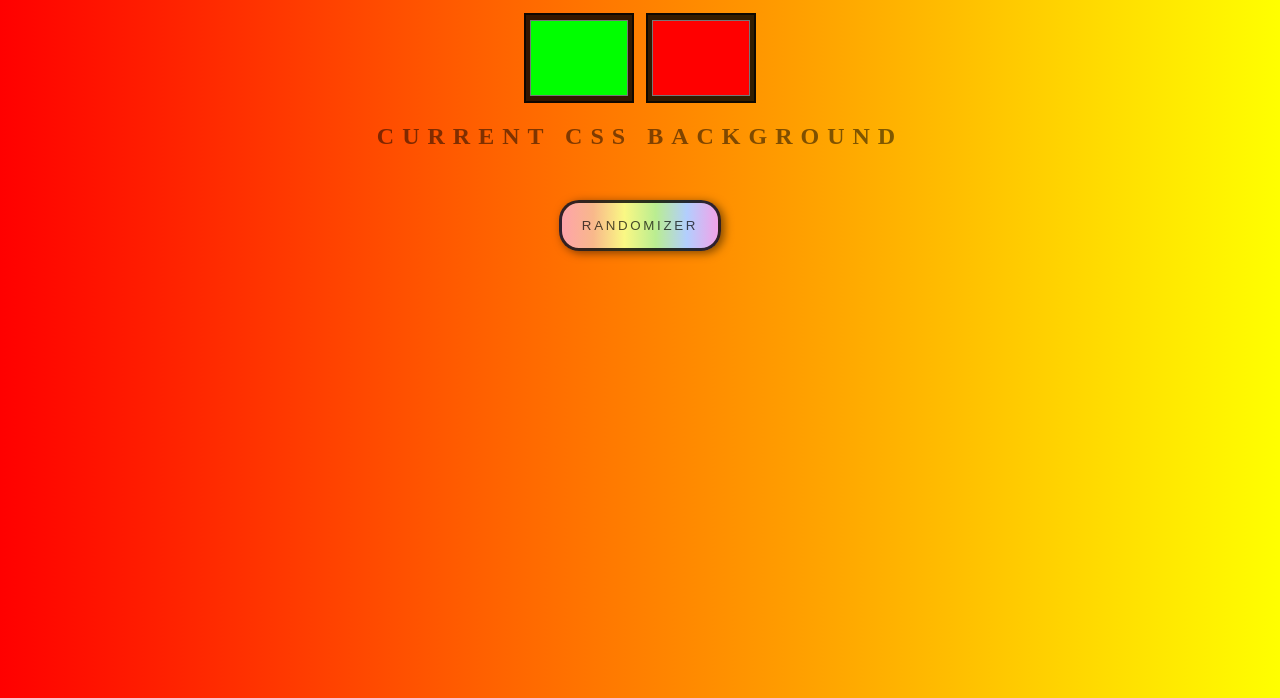
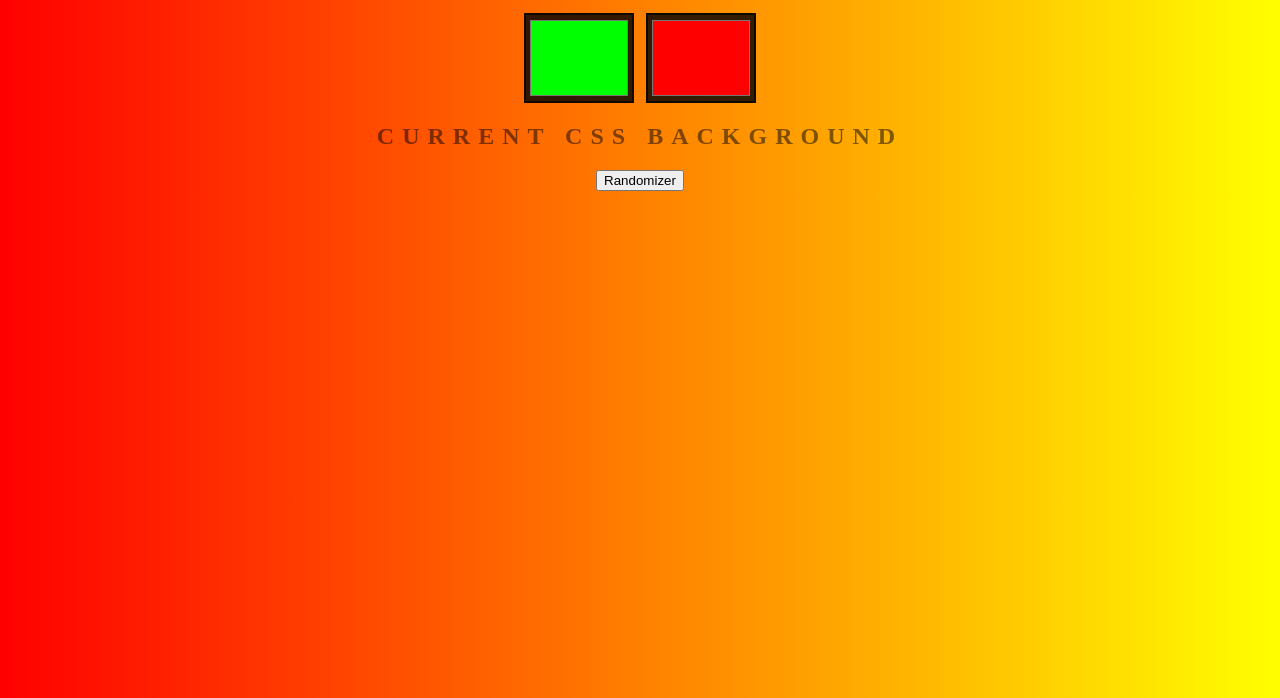
Before and after one commit to cmary2023/background-generator, a plain HTML site: page index.html in a window 1280 px wide. Shown: the part 102-800 px from the top of the page. Drawn offline with Linux system fonts and the light colour scheme.

Commit message:
Update index.html

```diff
--- a/index.html
+++ b/index.html
@@ -11,7 +11,7 @@
 	<input class="color2" type="color" name="color2" value="#ff0000">
 	<h2>Current CSS Background</h2>
 	<h3></h3>
-	<button class ="random">Randomizer</button>
+	<button id ="random">Randomizer</button>
 	<script type="text/javascript" src="script.js"></script>
 </body>
 </html>
```
